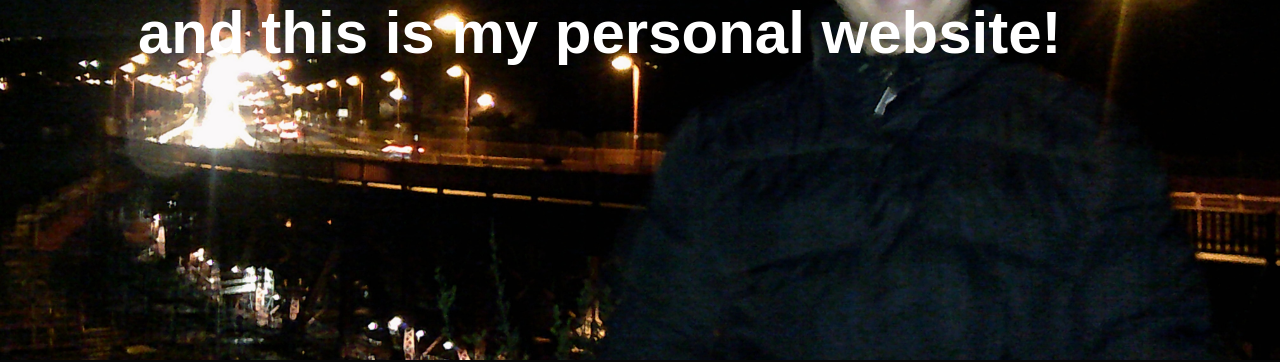
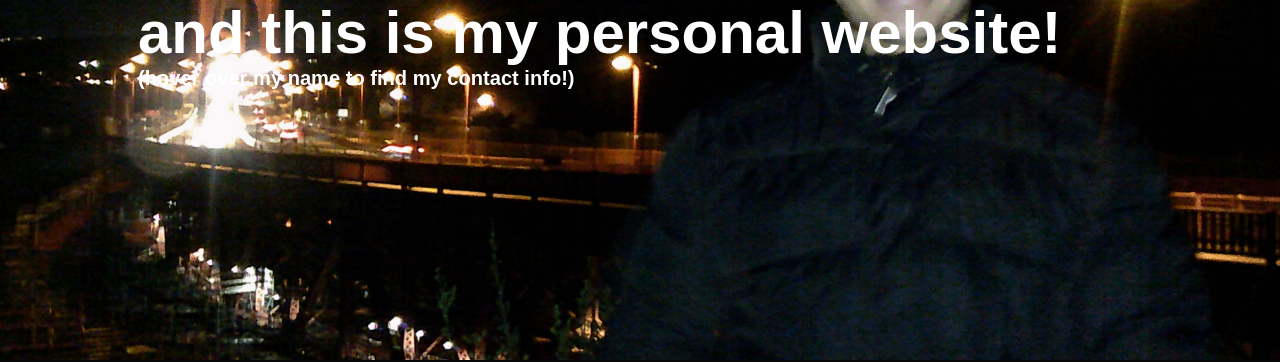
Before and after one commit to andyly13/andyly13.github.io, a plain HTML site: page index.html in a window 1280 px wide. Shown: the part 450-812 px from the top of the page. Drawn offline with Linux system fonts and the light colour scheme.

Commit message:
added instruction

```diff
--- a/index.html
+++ b/index.html
@@ -24,6 +24,7 @@
                 <h1>Welcome! I'm <span><a id="name" href="https://linktr.ee/andyly13" target="_blank">Andrew Ly</a></span><br>
                      and this is my personal website!
                 </h1>
+                <h6>(hover over my name to find my contact info!)</h6>
             </div>
         </div>
     </div>
```
